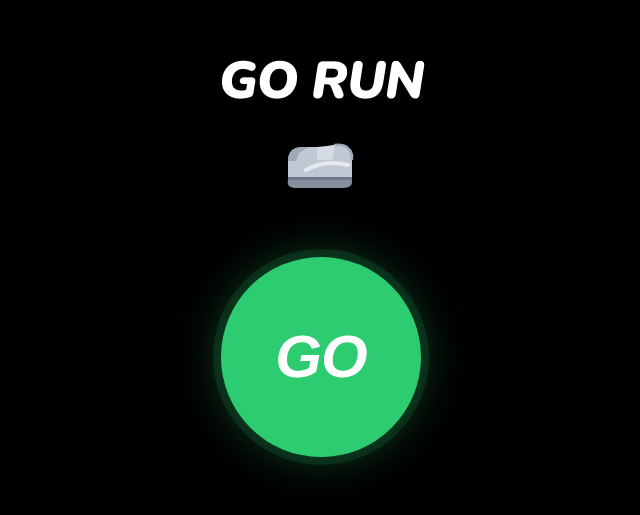
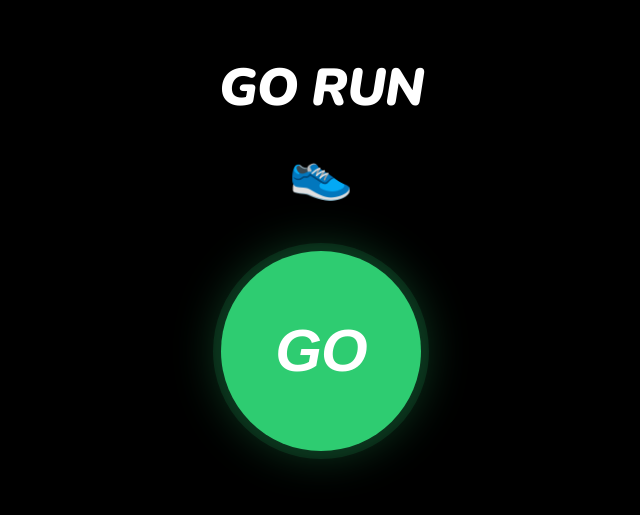
Before and after one commit to krisravishankar/go-run, a React (Vite) app: page / in a window 1280 px wide. Shown: the part 149-664 px from the top of the page, without its empty margins (319-959 px from the left). Built offline with nearby package versions, Linux system fonts and the light colour scheme.

Commit message:
Restore original shoe emoji 👟
https://claude.ai/code/session_01AYZLZ3iKRhCNtv1UY6cVJ4

```diff
--- a/src/App.tsx
+++ b/src/App.tsx
@@ -2,26 +2,6 @@ import { useState, useEffect, useRef } from 'react'
 import './App.css'
 import { useLocationTracker } from './useLocationTracker'
 
-function ShoeIcon() {
-  return (
-    <svg width="80" height="56" viewBox="0 0 80 56" fill="none">
-      {/* Sole */}
-      <path d="M7 40 Q5 48 16 48 L62 48 Q72 48 71 40 L71 37 L7 37 Z" fill="#8890A0" />
-      {/* Midsole */}
-      <path d="M7 37 L71 37 L71 40 L7 40 Z" fill="#707888" />
-      {/* Upper body */}
-      <path d="M7 40 L7 21 Q7 8 20 7 L42 7 L54 5 Q68 3 71 19 L71 37 L7 37 Z" fill="#C0C8D4" />
-      {/* Toe shadow */}
-      <path d="M7 21 Q7 8 20 7 L28 7 Q17 11 15 21 Z" fill="#A0A8B8" />
-      {/* Heel collar */}
-      <path d="M54 5 Q68 3 71 15 L71 19" stroke="#A0A8B8" strokeWidth="2.5" fill="none" strokeLinecap="round" />
-      {/* Swoosh stripe */}
-      <path d="M25 30 Q44 19 67 25" stroke="rgba(255,255,255,0.6)" strokeWidth="4" strokeLinecap="round" fill="none" />
-      {/* Lace area */}
-      <path d="M36 7 L36 18 Q36 20 38 20 L50 20 Q52 20 52 18 L54 5 Z" fill="#D8DFE8" opacity="0.85" />
-    </svg>
-  )
-}
 
 type AppState = 'idle' | 'running' | 'finished'
 
@@ -159,7 +139,7 @@ export default function App() {
       {appState === 'idle' && (
         <div className="screen">
           <h1 className="title">GO RUN</h1>
-          <div className="shoe-icon"><ShoeIcon /></div>
+          <div className="shoe-icon">👟</div>
           {permissionDenied && (
             <p className="permission-warning">
               Location denied. Enable in Settings → Privacy → Location Services.
```
